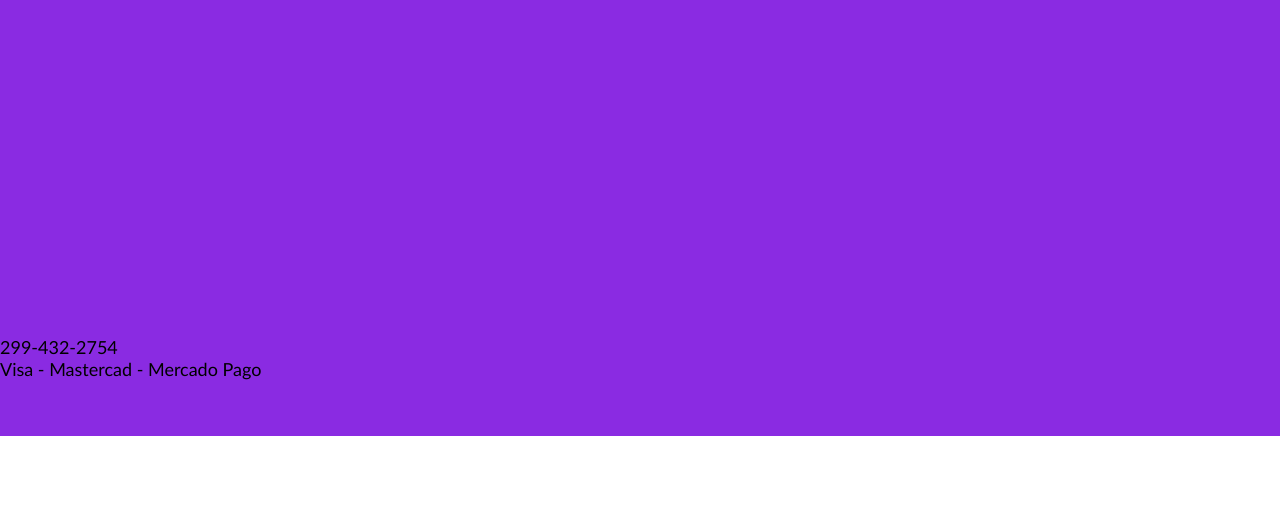
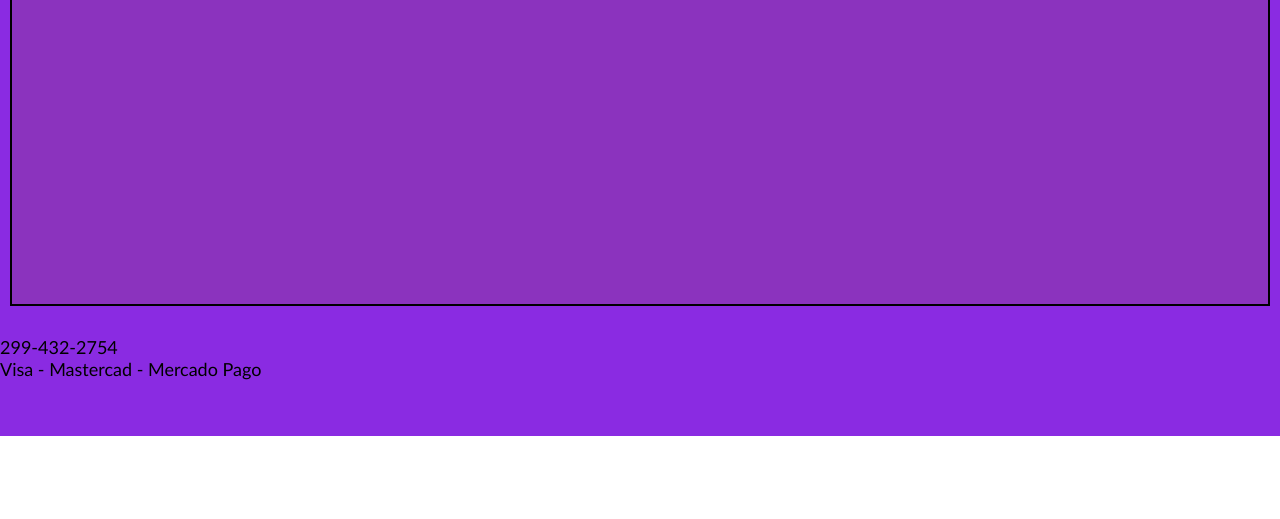
Before and after one commit to MatiasPizarro024/LolaMoraTienda, a plain HTML site: page index.html in a window 1280 px wide. Shown: the part 281-800 px from the top of the page. Drawn offline with Linux system fonts and the light colour scheme.

Commit message:
ajustamos color y tamaño al catalogo

```diff
--- a/Css/style.css
+++ b/Css/style.css
@@ -26,3 +26,11 @@ body {
     margin-bottom: 1%;
     border: 2px solid black;
 }
+.catalogo {
+    grid-area: catalogo;
+    background-color: rgb(139, 51, 190);
+    font-size: xx-large;
+    text-align: center;
+    border: 2px solid black;
+    margin: 10px;
+}
```
